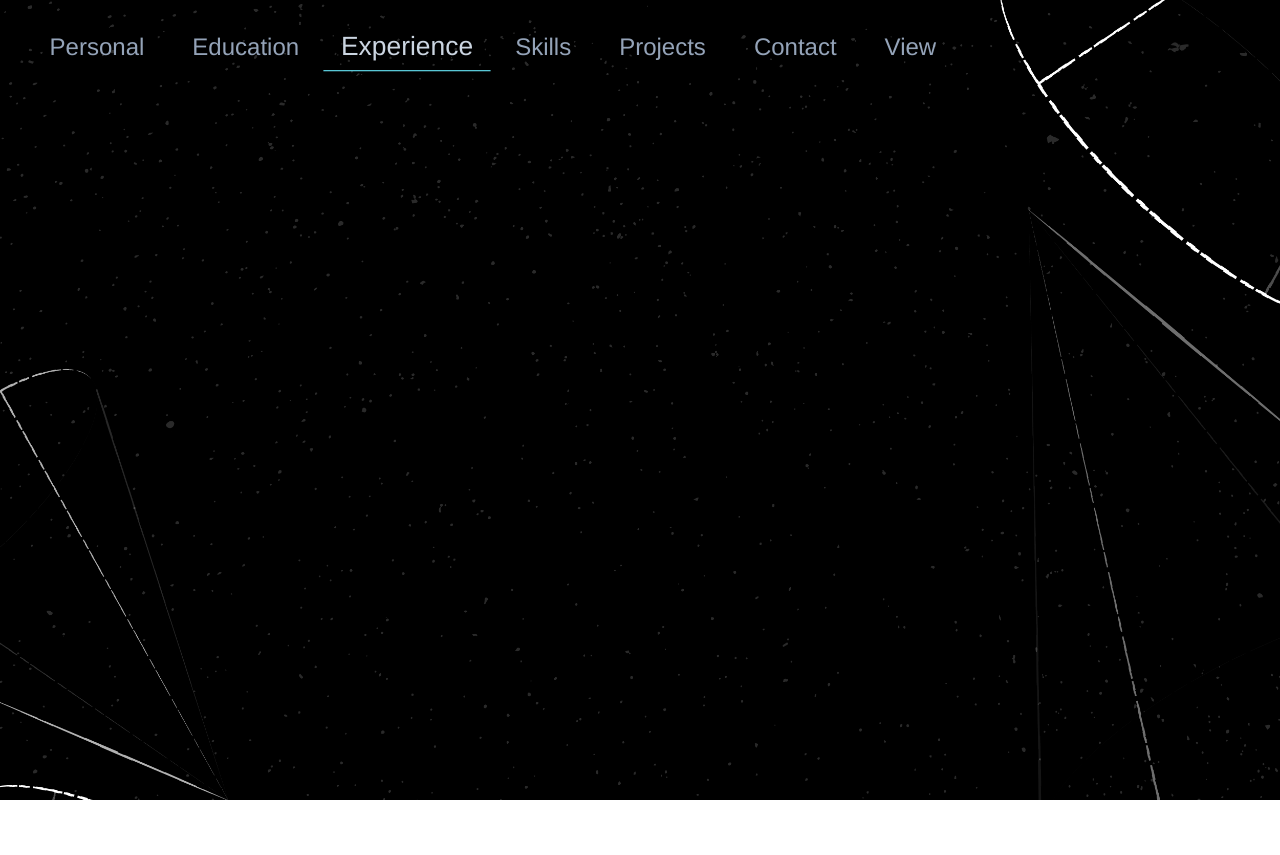
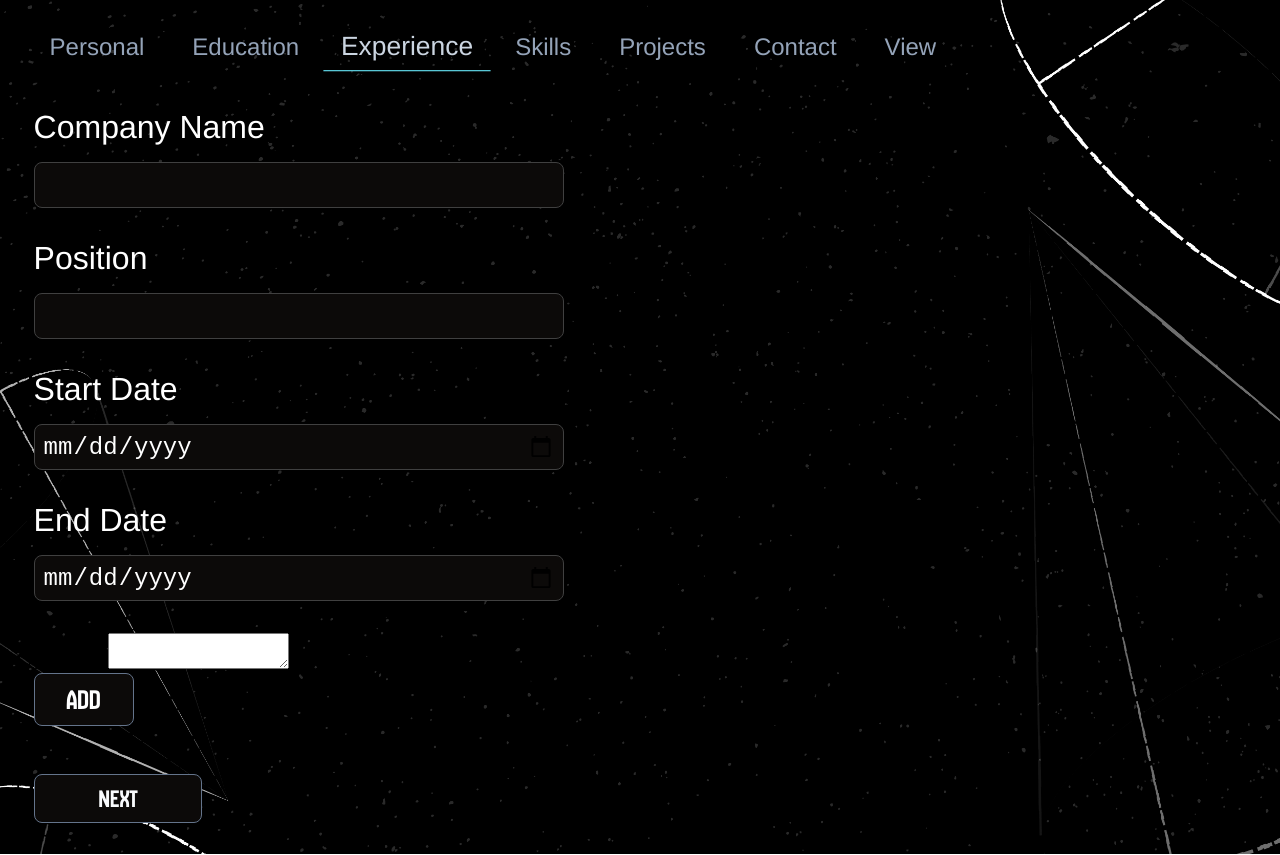
Before and after one commit to MhmdFais/resume.io, a React (Vite) app: page /home in a window 1280 px wide. Both pictures are taken after a click on the button "Experience". Before the commit the page ends 800 px from the top, so only its background shows below. Built offline with nearby package versions, Linux system fonts and the light colour scheme.

Commit message:
feat: Add ExperienceInfo component for capturing experience details

```diff
--- /dev/null
+++ b/src/components/ExperinceInfo.jsx
@@ -0,0 +1,117 @@
+import { useState } from "react";
+import '../styles/common/NextButton.css'
+import '../styles/common/AddRemoveButton.css'
+
+function ExperienceInfo(){
+
+    const [experiences, setExperiences] = useState([{ id: 1, companyName: '', position: '', startDate: '', endDate: '', description: '' }]);
+
+    const handleChange = (id, event) => {
+        const { name, value } = event.target;
+        const updatedExperiences = experiences.map(experience =>
+            experience.id === id ? { ...experience, [name]: value } : experience
+        );
+        setExperiences(updatedExperiences);
+    };
+
+    const addExperience = () => {
+        const newExperience = { id: experiences.length + 1, companyName: '', position: '', startDate: '', endDate: '', description: '' };
+        setExperiences([...experiences, newExperience]);
+    };
+
+    const removeExperience = (id) => {
+        const updatedExperiences = experiences.filter(experience => experience.id !== id);
+        setExperiences(updatedExperiences);
+    };
+
+    const handleSubmit = (event) => {
+        event.preventDefault();
+        console.log(experiences);
+    };
+
+    return(
+        <div className="experienceInfoDiv InformationDiv">
+            <form onSubmit={handleSubmit}>
+                {experiences.map((experience, index) => (
+                    <div key={experience.id} className="experienceInfoSet">
+                        <div className="upperPartDiv">
+                            <div className="inputsDiv">
+                                <div className="labelDiv">
+                                    <label htmlFor={`companyName-${experience.id}`}>Company Name</label>
+                                    <input
+                                        type="text"
+                                        id={`companyName-${experience.id}`}
+                                        name="companyName"
+                                        value={experience.companyName}
+                                        onChange={(event) => handleChange(experience.id, event)}
+                                        required
+                                    />
+                                </div>
+                                <div className="labelDiv">
+                                    <label htmlFor={`position-${experience.id}`}>Position</label>
+                                    <input
+                                        type="text"
+                                        id={`position-${experience.id}`}
+                                        name="position"
+                                        value={experience.position}
+                                        onChange={(event) => handleChange(experience.id, event)}
+                                        required
+                                    />
+                                </div>
+                            </div>
+                            <div className="datesDiv">
+                                <div className="labelDiv dateLabelDiv">
+                                    <label htmlFor={`startDate-${experience.id}`}>Start Date</label>
+                                    <input
+                                        type="date"
+                                        id={`startDate-${experience.id}`}
+                                        name="startDate"
+                                        value={experience.startDate}
+                                        onChange={(event) => handleChange(experience.id, event)}
+                                        required
+                                    />
+                                </div>
+                                <div className="labelDiv dateLabelDiv">
+                                    <label htmlFor={`endDate-${experience.id}`}>End Date</label>
+                                    <input
+                                        type="date"
+                                        id={`endDate-${experience.id}`}
+                                        name="endDate"
+                                        value={experience.endDate}
+                                        onChange={(event) => handleChange(experience.id, event)}
+                                    />
+                                </div>
+                            </div>
+                        </div>
+                        <div className="lowerPartDiv">
+                            <div className="descriptionDiv">
+                                <label htmlFor={`description-${experience.id}`}>Description</label>
+                                <textarea
+                                    id={`description-${experience.id}`}
+                                    name="description"
+                                    value={experience.description}
+                                    onChange={(event) => handleChange(experience.id, event)}
+                                    required
+                                />
+                            </div>
+                        </div>
+                        <div className="addRemoveDiv">
+                        {index > 0 && (
+                                <button type="button" onClick={() => removeExperience(experience.id)}>Remove</button>
+                            )}
+                            {index === experiences.length - 1 && (
+                                <button type="button" onClick={addExperience}>Add</button>
+                            )}
+                        </div>
+                    </div>
+                ))}
+                <div className="submitDiv buttonDiv InfoButton">
+                    <button type="submit">Next</button>
+                </div>
+            </form>
+        </div>
+    )
+
+}
+
+export default ExperienceInfo;
--- a/src/components/HomeScreen.jsx
+++ b/src/components/HomeScreen.jsx
@@ -2,6 +2,7 @@ import { useState } from "react";
 import '../styles/HomeScreen.css';
 import PersonalInfo from '../components/PersonalInfo';
 import EducationInfo from '../components/EducationInfo';
+import ExperienceInfo from '../components/ExperinceInfo';
 
 function HomeScreen() {
     const [currentSection, setCurrentSection] = useState('Personal');
@@ -15,7 +16,7 @@ function HomeScreen() {
             case 'Education':
                 return <EducationInfo />; // EDUCATION COMPONENT
             case 'Experience':
-                return <></>; // EXPERIENCE COMPONENT
+                return <ExperienceInfo />; // EXPERIENCE COMPONENT
             case 'Skills':
                 return <></>; // SKILLS COMPONENT
             case 'Projects':
--- a/src/styles/common/AddRemoveButton.css
+++ b/src/styles/common/AddRemoveButton.css
@@ -4,7 +4,6 @@
     --button-hover-color: #0983b3;
     --button-hover-bg: #f8fafc;
 }
-
 
 .addRemoveDiv button{
     font-size: clamp(1.3rem, 2.3vw, 1.8rem);
```
